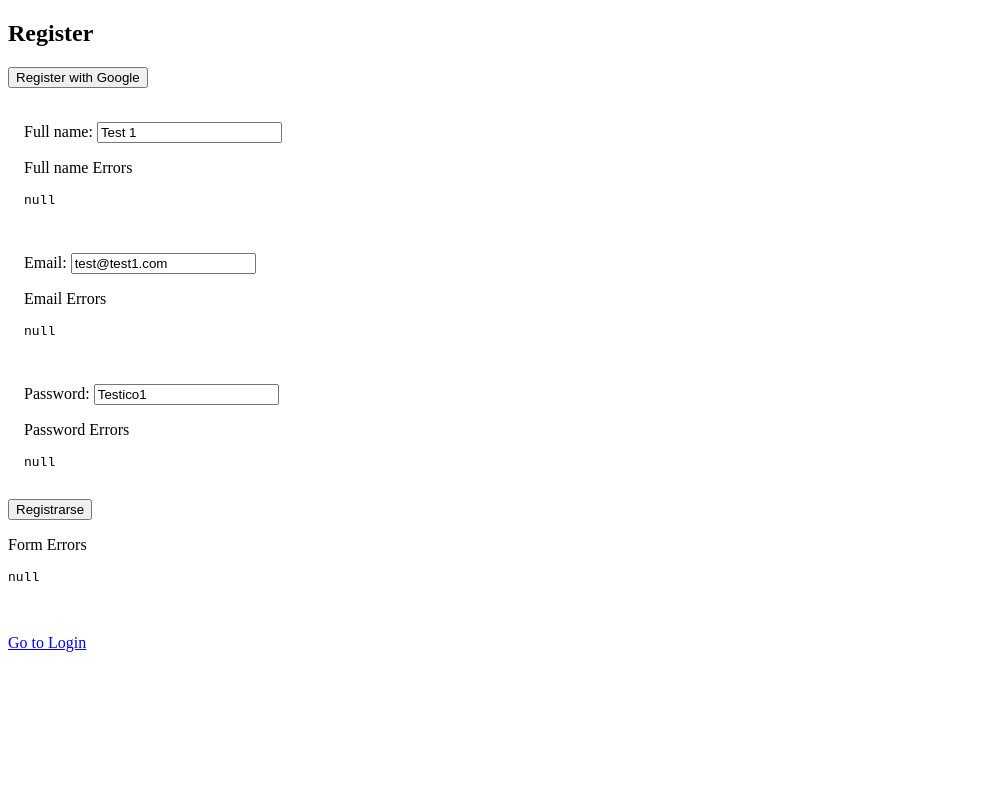
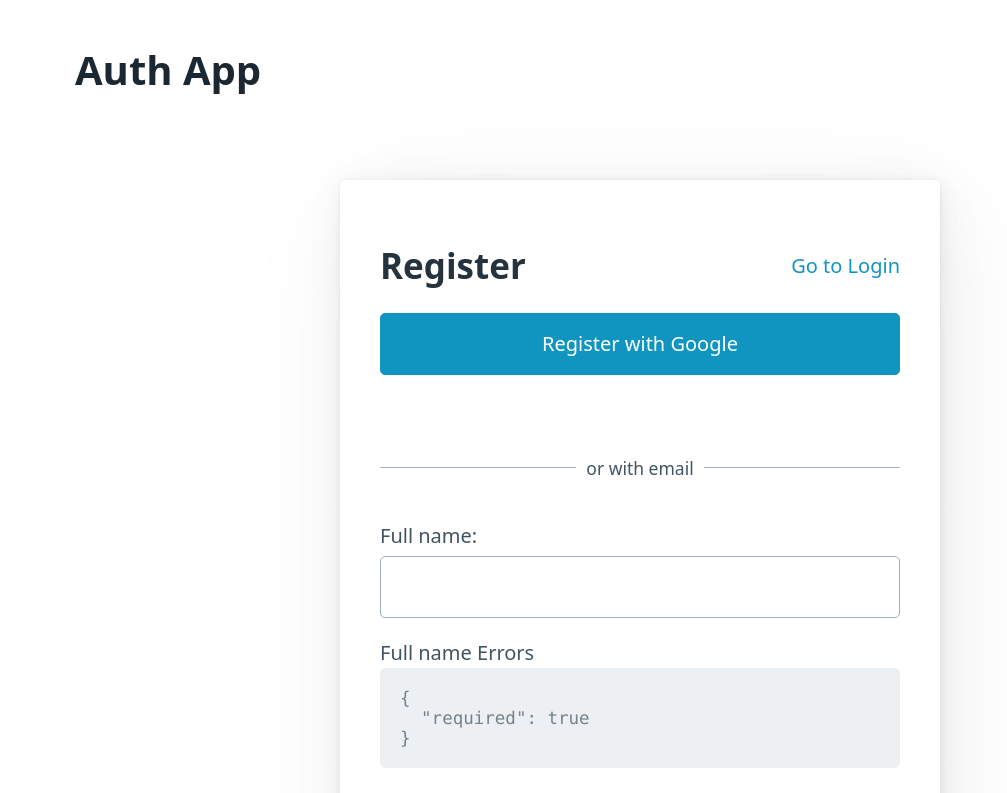
Before and after one commit to daguttt/auth-app-angular, an Angular app: page /auth/register in a window 1280 px wide. Shown: the top 793 px of the page, without its empty margins (0-1007 px from the left). Built offline with nearby package versions, Linux system fonts and the light colour scheme; no server answers.

Commit message:
feat: add styles with PicoCSS and some custom

```diff
--- a/angular.json
+++ b/angular.json
@@ -30,7 +30,10 @@
             "polyfills": ["zone.js"],
             "tsConfig": "tsconfig.app.json",
             "assets": ["src/favicon.ico", "src/assets"],
-            "styles": ["src/styles.css"],
+            "styles": [
+              "node_modules/@picocss/pico/css/pico.min.css",
+              "src/styles.css"
+            ],
             "scripts": []
           },
           "configurations": {
--- a/package.json
+++ b/package.json
@@ -18,6 +18,7 @@
     "@angular/platform-browser": "^15.1.0",
     "@angular/platform-browser-dynamic": "^15.1.0",
     "@angular/router": "^15.1.0",
+    "@picocss/pico": "1.5.7",
     "rxjs": "~7.8.0",
     "tslib": "^2.3.0",
     "zone.js": "~0.12.0"
--- a/src/app/app.component.html
+++ b/src/app/app.component.html
@@ -1,4 +1,10 @@
-<header>
+<header class="container">
+  <nav>
+    <ul>
+      <li><h1>Auth App</h1></li>
+    </ul>
+    <ul>
+      <li>
         <button
           [style.display]="cannotShowLogOutButton$ | async"
           [disabled]="isLoading$ | async"
@@ -6,5 +12,10 @@
         >
           Log out
         </button>
+      </li>
+    </ul>
+  </nav>
 </header>
+<main class="container">
   <router-outlet></router-outlet>
+</main>
--- a/src/app/app.component.ts
+++ b/src/app/app.component.ts
@@ -13,7 +13,7 @@ export class AppComponent {
   authUser$ = this.authService.authUser$;
   isLoading$ = this.loadingService.isLoading$;
   cannotShowLogOutButton$ = this.authUser$.pipe(
-    map((user) => (user ? 'inline-block' : 'none'))
+    map((user) => (user ? 'block' : 'none'))
   );
 
   constructor(
--- a/src/app/auth/pages/login/login.component.html
+++ b/src/app/auth/pages/login/login.component.html
@@ -1,9 +1,24 @@
+<article>
+  <nav>
+    <ul>
+      <li>
         <h2>Login</h2>
+      </li>
+    </ul>
+    <ul>
+      <li>
+        <a routerLink="../register">Go to Register</a>
+      </li>
+    </ul>
+  </nav>
+  <section>
     <button [disabled]="isLoading$ | async" (click)="logInWithGoogle()">
       Login with Google
     </button>
-<br />
-<br />
+  </section>
+  <div class="divider">
+    <small class="secondary">or with email</small>
+  </div>
   <form [formGroup]="loginForm" (ngSubmit)="logIn()">
     <div>
       <label for="email">Email: </label>
@@ -13,10 +28,15 @@
       <label for="password">Password: </label>
       <input type="password" formControlName="password" id="password" />
     </div>
-  <app-submit-button [parentFormGroup]="loginForm" (onSubmit)="logIn()">
+    <app-submit-button
+      [parentFormGroup]="loginForm"
+      (onSubmit)="logIn()"
+      customClasses="secondary"
+    >
       Log In
     </app-submit-button>
   </form>
-<br />
-<br />
-<a routerLink="../register">Go to Register</a>
+  <p>
+    Don't have an account yet? <a routerLink="../register">Create account</a>
+  </p>
+</article>
--- a/src/app/auth/pages/register/register.component.html
+++ b/src/app/auth/pages/register/register.component.html
@@ -1,34 +1,51 @@
+<article>
+  <nav>
+    <ul>
+      <li>
         <h2>Register</h2>
+      </li>
+    </ul>
+    <ul>
+      <li>
+        <a routerLink="../login">Go to Login</a>
+      </li>
+    </ul>
+  </nav>
+  <section>
     <button [disabled]="isLoading$ | async" (click)="registerWithGoogle()">
       Register with Google
     </button>
-<br />
-<br />
+  </section>
+  <div class="divider">
+    <small class="secondary">or with email</small>
+  </div>
   <form [formGroup]="registerForm" (ngSubmit)="register()">
     <div>
       <label for="name">Full name: </label>
       <input type="name" formControlName="fullName" id="name" />
-    <p>Full name Errors</p>
+      <span>Full name Errors</span>
       <pre>{{ fullNameControl.errors | json }}</pre>
     </div>
     <div>
       <label for="email">Email: </label>
       <input type="email" formControlName="email" id="email" />
-    <p>Email Errors</p>
+      <span>Email Errors</span>
       <pre>{{ emailControl.errors | json }}</pre>
     </div>
     <div>
       <label for="password">Password: </label>
       <input type="text" formControlName="password" id="password" />
-    <p>Password Errors</p>
+      <span>Password Errors</span>
       <pre>{{ passwordControl.errors | json }}</pre>
     </div>
-  <app-submit-button [parentFormGroup]="registerForm" (onSubmit)="register()">
-    Registrarse
+    <app-submit-button
+      [parentFormGroup]="registerForm"
+      (onSubmit)="register()"
+      customClasses="secondary"
+    >
+      Register
     </app-submit-button>
   </form>
-<p>Form Errors</p>
+  <p><strong>Form Errors</strong></p>
   <pre>{{ registerForm.errors | json }}</pre>
-<br />
-<br />
-<a routerLink="../login">Go to Login</a>
+</article>
--- a/src/app/auth/pages/register/register.component.ts
+++ b/src/app/auth/pages/register/register.component.ts
@@ -12,20 +12,14 @@ import { RegisterCredentials } from '../../types/register-credentials.interface'
 @Component({
   selector: 'app-register',
   templateUrl: './register.component.html',
-  styles: [
-    `
-      form div {
-        padding: 16px;
-      }
-    `,
-  ],
+  styles: [],
 })
 export class RegisterComponent {
   registerForm = new FormGroup(
     {
-      fullName: new FormControl('Test 1', [Validators.required]),
-      email: new FormControl('test@test1.com', emailValidators),
-      password: new FormControl('Testico1', validatorsForPasswords),
+      fullName: new FormControl('', [Validators.required]),
+      email: new FormControl('', emailValidators),
+      password: new FormControl('', validatorsForPasswords),
     },
     {
       updateOn: 'blur',
--- a/src/app/components/home/home.component.html
+++ b/src/app/components/home/home.component.html
@@ -1,4 +1,29 @@
-<h2>Home</h2>
-<br />
-<a routerLink="/user/profile">Go to Profile</a>
-<pre>{{ authUser$ | async | json }}</pre>
+<nav>
+  <ul>
+    <li>
+      <h2>Home</h2>
+    </li>
+  </ul>
+  <ul>
+    <li>
+      <a routerLink="/user/profile">Go to Profile</a>
+    </li>
+  </ul>
+</nav>
+
+<ng-container *ngIf="authUser$ | async as authUser">
+  <section>
+    <article>
+      <div>
+        <img
+          [src]="authUser.photo ?? '/assets/user-avatar-placeholder.png'"
+          alt="User Photo"
+        />
+      </div>
+      <hgroup>
+        <h3>{{ authUser.fullName }}</h3>
+        <h4>{{ authUser.email }}</h4>
+      </hgroup>
+    </article>
+  </section>
+</ng-container>
--- a/src/app/components/submit-button/submit-button.component.ts
+++ b/src/app/components/submit-button/submit-button.component.ts
@@ -7,6 +7,7 @@ import { LoadingService } from 'src/app/loading.service';
   selector: 'app-submit-button',
   template: `
     <button
+      [ngClass]="customClasses"
       (submit)="onSubmit()"
       type="submit"
       [disabled]="isDisabled$ | async"
@@ -17,6 +18,7 @@ import { LoadingService } from 'src/app/loading.service';
 })
 export class SubmitButtonComponent implements OnInit {
   @Input() parentFormGroup!: FormGroup;
+  @Input() customClasses: string = '';
   @Output('onSubmit') submitEmitter = new EventEmitter();
 
   initialFormStatus: FormControlStatus = 'PENDING';
--- a/src/app/user/components/user-profile/user-profile.component.html
+++ b/src/app/user/components/user-profile/user-profile.component.html
@@ -1,19 +1,34 @@
+<nav>
+  <ul>
+    <li>
       <h2>Profile</h2>
-
+    </li>
+  </ul>
+  <ul>
+    <li>
+      <a routerLink="/">Go to Home</a>
+    </li>
+  </ul>
+</nav>
+<article>
   <form [formGroup]="passwordChangeForm" (ngSubmit)="onChangePassword()">
+    <h3>Change Password</h3>
     <!-- New Password -->
     <div>
       <label for="newPassword">New Password</label>
       <input type="text" formControlName="newPassword" id="newPassword" />
-    <br /><br />
-    <p>Errors</p>
+      <span>Errors</span>
       <pre>{{ newPasswordControl.errors | json }}</pre>
     </div>
     <!-- Confirm Password-->
     <div>
       <label for="confirmPassword">Confirm Password</label>
-    <input type="text" formControlName="confirmPassword" id="confirmPassword" />
-    <p>Errors</p>
+      <input
+        type="text"
+        formControlName="confirmPassword"
+        id="confirmPassword"
+      />
+      <span>Errors</span>
       <pre>{{ confirmPasswordControl.errors | json }}</pre>
     </div>
     <!-- Submit -->
@@ -21,8 +36,9 @@
       Change password
     </button>
   </form>
-<p>Value</p>
+  <p><strong>Form Value</strong></p>
   <pre>{{ passwordChangeForm.value | json }}</pre>
 
-<p>Errors</p>
+  <p><strong>Form Errors</strong></p>
   <pre>{{ passwordChangeForm.errors | json }}</pre>
+</article>
--- a/src/app/user/components/user-profile/user-profile.component.ts
+++ b/src/app/user/components/user-profile/user-profile.component.ts
@@ -10,16 +10,7 @@ import { ChangePasswordDto } from '../../types/change-password.dto';
 @Component({
   selector: 'app-user-profile',
   templateUrl: './user-profile.component.html',
-  styles: [
-    `
-      form div {
-        padding: 24px;
-        border-top: 1px solid black;
-        border-bottom: 1px solid black;
-        margin-bottom: 16px;
-      }
-    `,
-  ],
+  styles: [],
 })
 export class UserProfileComponent {
   passwordChangeForm = new FormGroup(
--- a/src/styles.css
+++ b/src/styles.css
@@ -1 +1,71 @@
-/* You can add global styles to this file, and also import other style files */
+/* -*************************************************************************- */
+/* CUSTOM VARIABLES */
+@media only screen and (prefers-color-scheme: dark) {
+  :root:not([data-theme]) {
+    --primary: #039be5;
+    --primary-hover: #03a9f4;
+    --primary-focus: rgba(3, 155, 229, 0.25);
+    --primary-inverse: #fff;
+  }
+}
+
+/* -*************************************************************************- */
+/* SHARED */
+nav :is(h1, h2, h3) {
+  margin-bottom: 0;
+}
+
+.divider {
+  display: flex;
+  justify-content: center;
+  align-items: center;
+  gap: calc(var(--spacing) / 2);
+  margin-bottom: var(--block-spacing-vertical);
+}
+
+.divider:empty {
+  gap: 0;
+}
+
+.divider::before {
+  content: "";
+  height: 1px;
+  flex-grow: 1;
+  background-color: var(--form-element-border-color);
+}
+
+.divider::after {
+  content: "";
+  height: 1px;
+  flex-grow: 1;
+  background-color: var(--form-element-border-color);
+}
+
+pre {
+  padding: var(--spacing);
+}
+
+article:has(form) {
+  display: block;
+  max-width: 600px;
+  margin-inline: auto;
+}
+article:has(form) p:has(strong) {
+  margin-bottom: 0;
+}
+
+/* -*************************************************************************- */
+/* SPECIFIC */
+header {
+  padding: var(--spacing);
+}
+
+app-home article {
+  display: flex;
+  gap: var(--spacing);
+  margin-top: 0;
+}
+
+app-home article img {
+  max-width: 100px;
+}
```
Also changed, not shown: src/assets/user-avatar-placeholder.png (added), 1 other file (tests, documents, lock files or other folders). Lines whose indentation alone changed are shown as unchanged.
